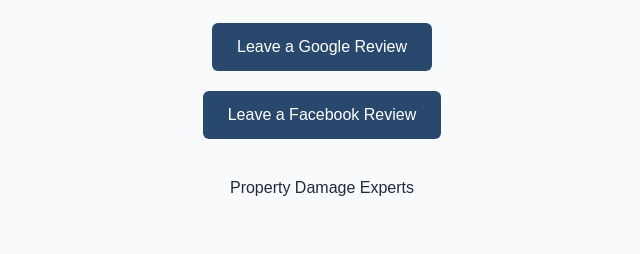
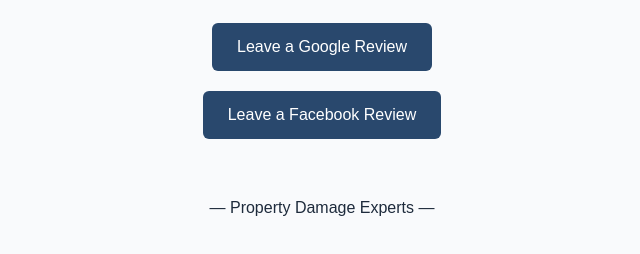
Before and after one commit to propertydamageexperts/propertydamageexperts.github.io, a plain HTML site: page index.html in a window 1280 px wide. Shown: the part 324-578 px from the top of the page, without its empty margins (318-958 px from the left). Drawn offline with Linux system fonts and the light colour scheme.

Commit message:
Update index.html

```diff
--- a/index.html
+++ b/index.html
@@ -47,6 +47,7 @@
     Leave a Facebook Review
   </a>
 
-  <p style="margin-top: 30px;"> Property Damage Experts </p>
+  <p style="margin-top: 50px;">— Property Damage Experts —</p>
+
 </body>
 </html>
```
